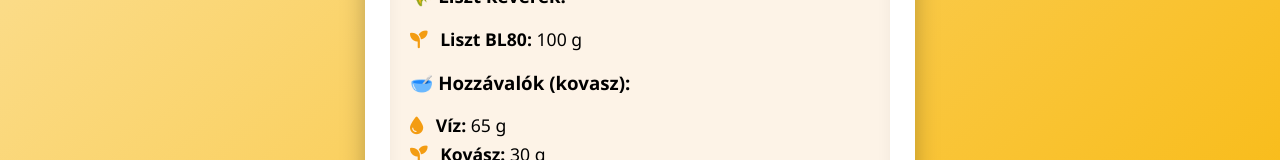
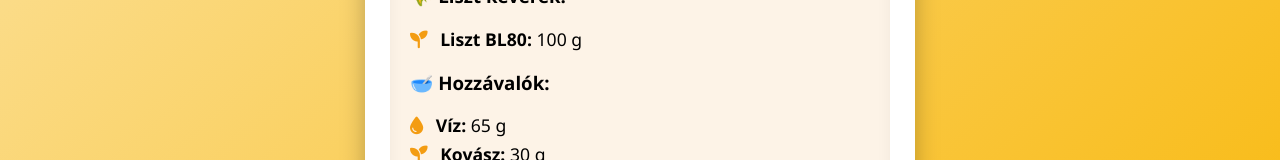
Before and after one commit to czunyi97/kenyer, a plain HTML site: page index.html in a window 1280 px wide. Both pictures are taken after a click on the button "Számolás". Shown: the part 625-785 px from the top of the page. Drawn offline with Linux system fonts and the light colour scheme.

Commit message:
Update index.html

```diff
--- a/index.html
+++ b/index.html
@@ -131,7 +131,7 @@
       }
 
       // Hozzávalók
-      outputHTML += `<h3>🥣 Hozzávalók (${mode}):</h3>`;
+      outputHTML += `<h3>🥣 Hozzávalók:</h3>`;
       for (const [key, value] of Object.entries(data)) {
         let displayValue = (typeof value === "number" && value < 1) ? Math.round(flourInput * value) + " g" : value + " g";
         totalWeight += parseInt(displayValue) || 0;
```
